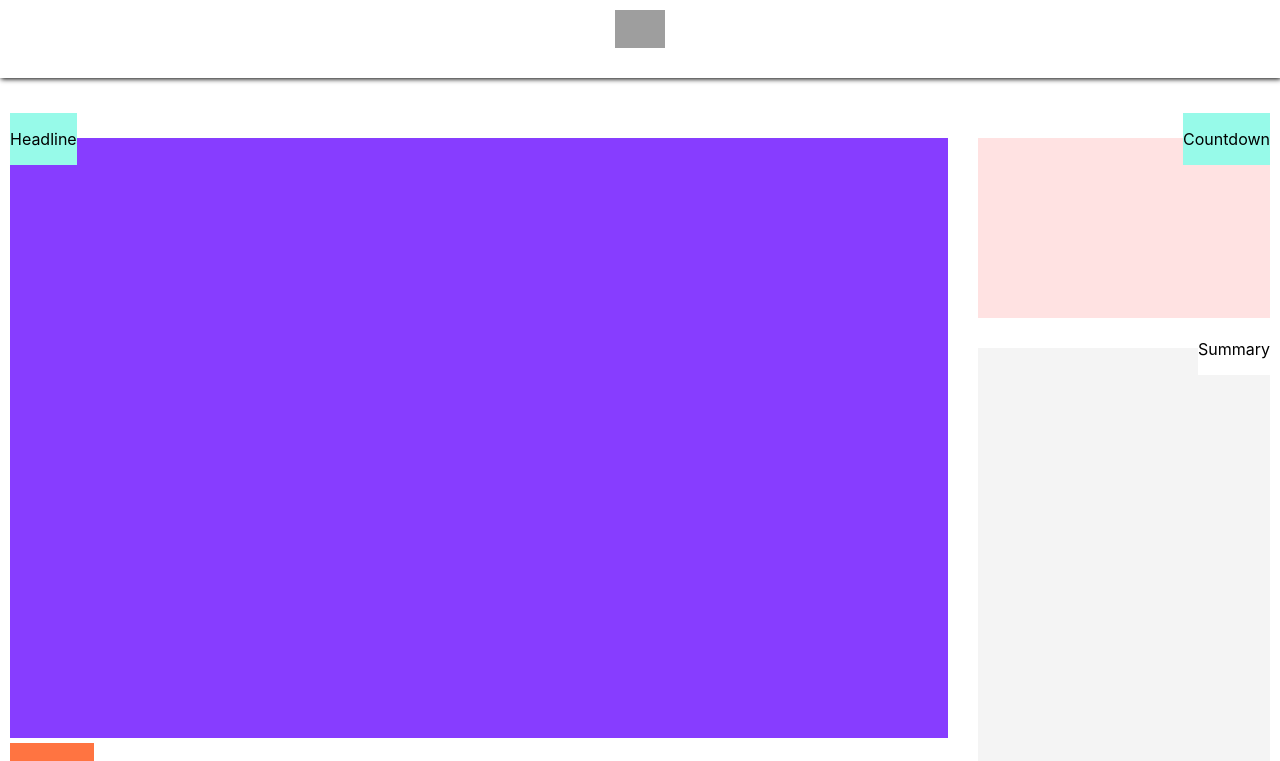
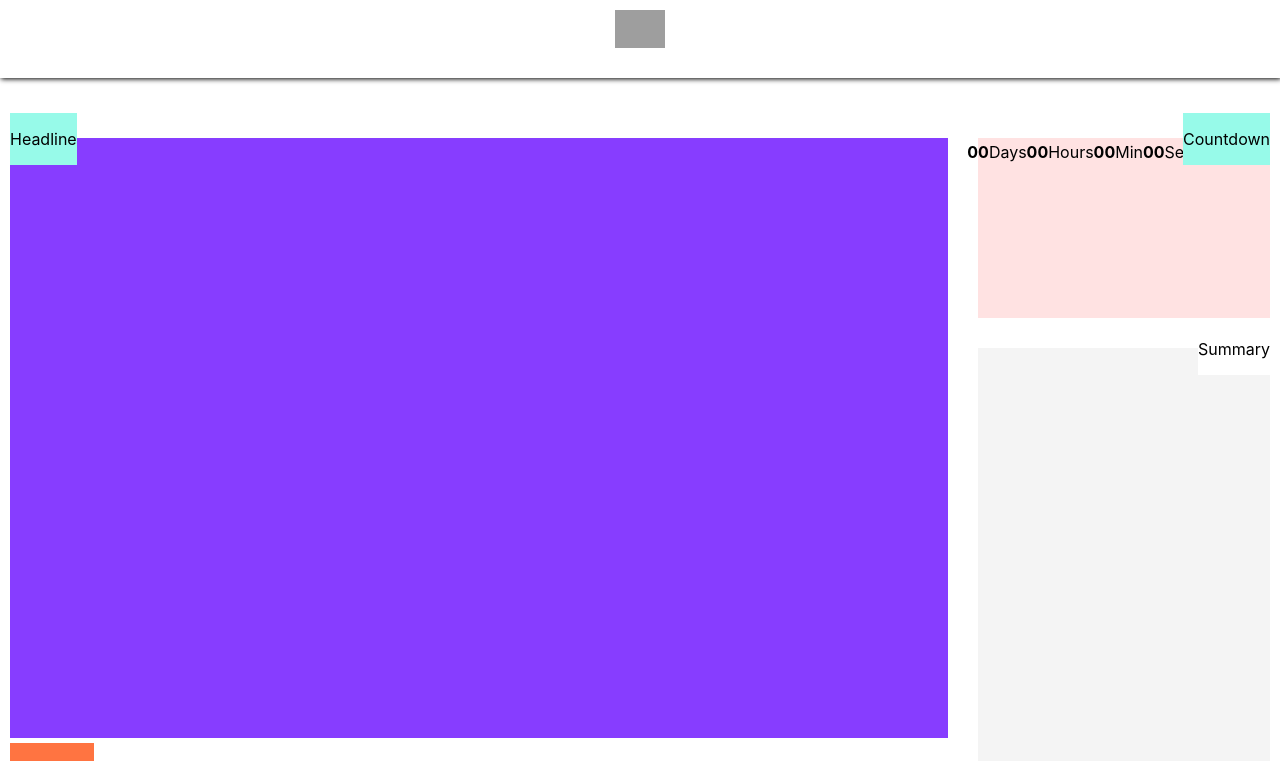
Before and after one commit to deanrivers/mechanizedHuman, a React (Create React App) app: page / in a window 1280 px wide. Shown: the top 761 px of the page. Built offline with nearby package versions, Linux system fonts and the light colour scheme; grey boxes are pictures that could not be loaded.

Commit message:
added video player and basic countdown timer

```diff
--- a/package.json
+++ b/package.json
@@ -6,6 +6,7 @@
     "jquery": "^3.4.1",
     "react": "^16.8.6",
     "react-dom": "^16.8.6",
+    "react-player": "^1.11.0",
     "react-scripts": "2.1.8"
   },
   "scripts": {
--- a/src/App.js
+++ b/src/App.js
@@ -1,11 +1,13 @@
 import React, { Component } from 'react';
 import Content from './containers/content';
+import VideoPlayer from './components/videoPlayer'
 import Loader from './components/preloader';
 import $ from 'jquery';
 
 import './App.css';
 
 import Nav from './containers/nav';
+import Countdown from './components/countdown';
 
 class App extends Component {
 
@@ -38,10 +40,11 @@ class App extends Component {
 
       },2000)
 
-
-
     });
 
+    // get data for National Robot Day (4/4)
+    const currentDate = new Date();
+    let year = (currentDate.getMonth() > 3 && currentDate.getDate() > 4) ? currentDate.getFullYear() + 1 : currentDate.getFullYear();
 
     return (
       <div className="App">
@@ -50,10 +53,12 @@ class App extends Component {
           <Nav/>
           <div id="grid">
             <div className="main-containers" id="headline"><Content text="Headline" padding="0px" float="left" color="#97FAE9"/></div>
-            <div className="main-containers" id="countdown"><Content text="Countdown" padding="0px" float="right" color="#97FAE9"/></div>
+            <div className="main-containers" id="countdown"><Content text="Countdown"
+            content={<Countdown date={`${year}-04-04T00:00:00`} />}
+            padding="0px" float="right" color="#97FAE9"/></div>
             <div className="main-containers" id="summary"><Content text="Summary" padding="0px" float="right" color="#FFFFFF"/></div>
             <div className="main-containers" id="news-feed"><Content text="News Feed" padding="0px" float="left" color="#FF7441"/></div>
-            <div className="main-containers" id="videos"><Content text="Videos" padding="0px" float="right" color="#FFFDC6"/></div>
+            <div className="main-containers" id="videos"><Content text="Videos" content={<VideoPlayer/>}padding="0px" float="right" color="#FFFDC6"/></div>
             <div className="main-containers" id="twitter"><Content text="Twitter" padding="0px" float="right" color="#65A2D9"/></div>
             <div className="main-containers" id="contact"><Content text="Contact" padding="0px" float="left" color="#ACE4AA"/></div>
             <div className="main-containers" id="donate"><Content text="donate" padding="0px" float="left" color="white"/></div>
--- /dev/null
+++ b/src/components/countdown.js
@@ -0,0 +1,130 @@
+import React, { Component } from 'react';
+import PropTypes from 'prop-types'
+
+/**
+ * Note :
+ * If you're using react v 15.4 or less
+ * You can directly import PropTypes from react instead.
+ * Refer to this : https://reactjs.org/warnings/dont-call-proptypes.html
+ */
+
+class Countdown extends Component {
+  constructor(props) {
+    super(props);
+
+    this.state = {
+      days: 0,
+      hours: 0,
+      min: 0,
+      sec: 0,
+    }
+  }
+
+  componentDidMount() {
+
+    // update every second
+    this.interval = setInterval(() => {
+      const date = this.calculateCountdown(this.props.date);
+      date ? this.setState(date) : this.stop();
+    }, 1000);
+  }
+
+  componentWillUnmount() {
+    this.stop();
+  }
+
+  calculateCountdown(endDate) {
+    let diff = (Date.parse(new Date(endDate)) - Date.parse(new Date())) / 1000;
+
+    // clear countdown when date is reached
+    if (diff <= 0) return false;
+
+    const timeLeft = {
+      years: 0,
+      days: 0,
+      hours: 0,
+      min: 0,
+      sec: 0
+    };
+
+    // calculate time difference between now and expected date
+    if (diff >= (365.25 * 86400)) { // 365.25 * 24 * 60 * 60
+      timeLeft.years = Math.floor(diff / (365.25 * 86400));
+      diff -= timeLeft.years * 365.25 * 86400;
+    }
+    if (diff >= 86400) { // 24 * 60 * 60
+      timeLeft.days = Math.floor(diff / 86400);
+      diff -= timeLeft.days * 86400;
+    }
+    if (diff >= 3600) { // 60 * 60
+      timeLeft.hours = Math.floor(diff / 3600);
+      diff -= timeLeft.hours * 3600;
+    }
+    if (diff >= 60) {
+      timeLeft.min = Math.floor(diff / 60);
+      diff -= timeLeft.min * 60;
+    }
+    timeLeft.sec = diff;
+
+    return timeLeft;
+  }
+
+  stop() {
+    clearInterval(this.interval);
+  }
+
+  addLeadingZeros(value) {
+    value = String(value);
+    while (value.length < 2) {
+      value = '0' + value;
+    }
+    return value;
+  }
+
+  render() {
+    const countDown = this.state;
+
+    return (
+      <div className="Countdown">
+        <span className="Countdown-col">
+          <span className="Countdown-col-element">
+              <strong>{this.addLeadingZeros(countDown.days)}</strong>
+              <span>{countDown.days === 1 ? 'Day' : 'Days'}</span>
+          </span>
+        </span>
+
+        <span className="Countdown-col">
+          <span className="Countdown-col-element">
+            <strong>{this.addLeadingZeros(countDown.hours)}</strong>
+            <span>Hours</span>
+          </span>
+        </span>
+
+
+        <span className="Countdown-col">
+          <span className="Countdown-col-element">
+            <strong>{this.addLeadingZeros(countDown.min)}</strong>
+            <span>Min</span>
+          </span>
+        </span>
+
+        <span className="Countdown-col">
+          <span className="Countdown-col-element">
+            <strong>{this.addLeadingZeros(countDown.sec)}</strong>
+            <span>Sec</span>
+          </span>
+        </span>
+      </div>
+    );
+  }
+}
+
+Countdown.propTypes = {
+  date: PropTypes.string.isRequired
+};
+
+Countdown.defaultProps = {
+  date: new Date()
+};
+
+export default Countdown;
--- /dev/null
+++ b/src/components/videoPlayer.js
@@ -0,0 +1,8 @@
+import React from 'react'
+import ReactPlayer from 'react-player'
+
+let VideoPlayer = () => {
+  return <ReactPlayer url='https://www.youtube.com/watch?v=6feEE716UEk'/>
+}
+
+export default VideoPlayer;
--- a/src/containers/content.js
+++ b/src/containers/content.js
@@ -20,15 +20,27 @@ class Content extends Component {
             float: this.props.float
         };
 
+        let contentStyle = {
+            display: "flex",
+            alignItems: "center",
+            justifyContent: "center",
+            paddingTop: "1.5%"
+        }
+
         return (
 
             <div className="content-container">
-                <div className="description-container">
+                <div className="description-container"></div>
 
-                </div>
                 <div className="title-container" style={style}>
                     <p className="content-title" >{this.props.text}</p>
                 </div>
+
+                <div style={contentStyle}>
+                    {this.props.content}
+                </div>
+
+
             </div>
         );
     }
```
Also changed, not shown: 1 other file (tests, documents, lock files or other folders).
